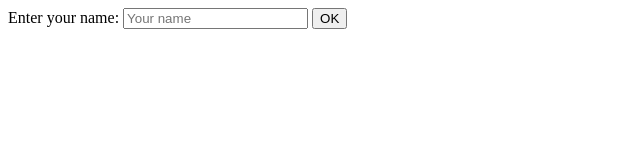
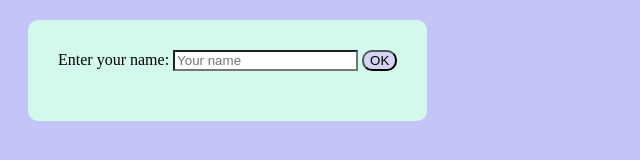
Before and after one commit to ed223bd/L1, a website with bundled scripts: page src/index.html in a window 1280 px wide. Shown: the whole page, without its empty margins (0-640 px from the left). Built offline with nearby package versions, Linux system fonts and the light colour scheme.

Commit message:
Added colors and some style

```diff
--- a/src/css/styles.css
+++ b/src/css/styles.css
@@ -1,3 +1,28 @@
+body {
+    background-color: rgb(196, 196, 248);
+}
+
+.mainBox {
+    margin: 20px;
+    background-color: rgb(210, 249, 236);
+    height: fit-content;
+    max-width: fit-content;
+    padding: 30px;
+    border-radius: 10px;
+}
+
 .greetingBox {
+    margin-top: 20px;
     display: hidden;
+    /* To keep white color on input background  */
+    transition: 0s;
 }
+
+#nameInput {
+    background-color: rgb(255, 255, 255);
+}
+
+#nameButton {
+    background-color: rgb(212, 212, 244);
+    border-radius: 10px;
+}
--- a/src/index.html
+++ b/src/index.html
@@ -10,9 +10,10 @@
 </head>
 
 <body>
+  <div class="mainBox">
     <div>
       <label for="name">Enter your name: </label>
-    <input type="text" id="name" placeholder="Your name">
+      <input type="text" id="nameInput" placeholder="Your name">
       <button id="nameButton">OK</button>
     </div>
 
@@ -22,6 +23,8 @@
     </div>
 
     <script type="module" src="js/index.js"></script>
+  </div>
+
 </body>
 
 </html>
--- a/src/js/index.js
+++ b/src/js/index.js
@@ -1,7 +1,7 @@
 import Greeting from './greeting.js'
 
 // Collects the name from HTML form
-const input = document.querySelector('#name')
+const input = document.querySelector('#nameInput')
 
 // New instance of Greeting class
 const greeting = new Greeting()
```
Also changed, not shown: src/js/greeting.js (+8 -0 lines). Lines whose indentation alone changed are shown as unchanged.
